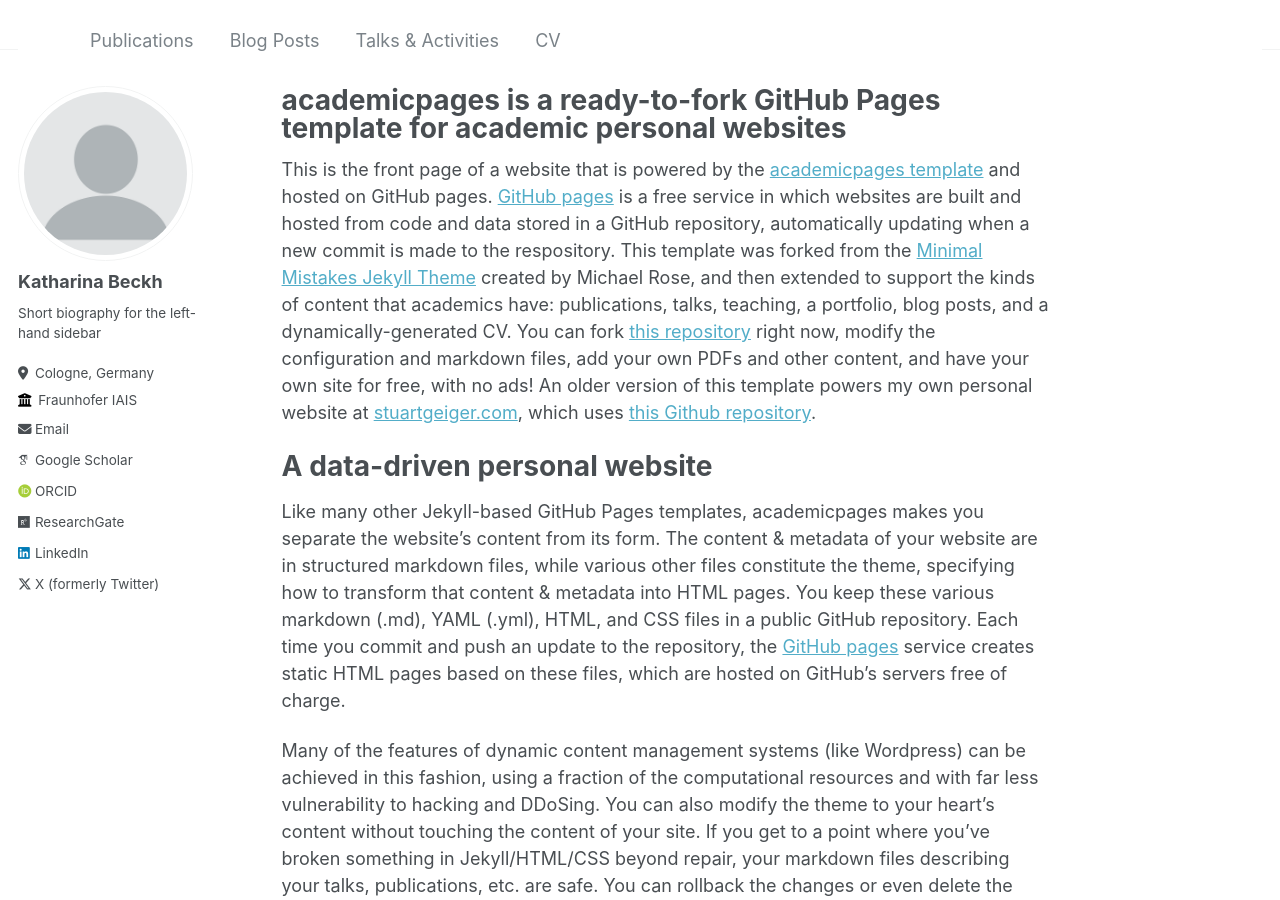
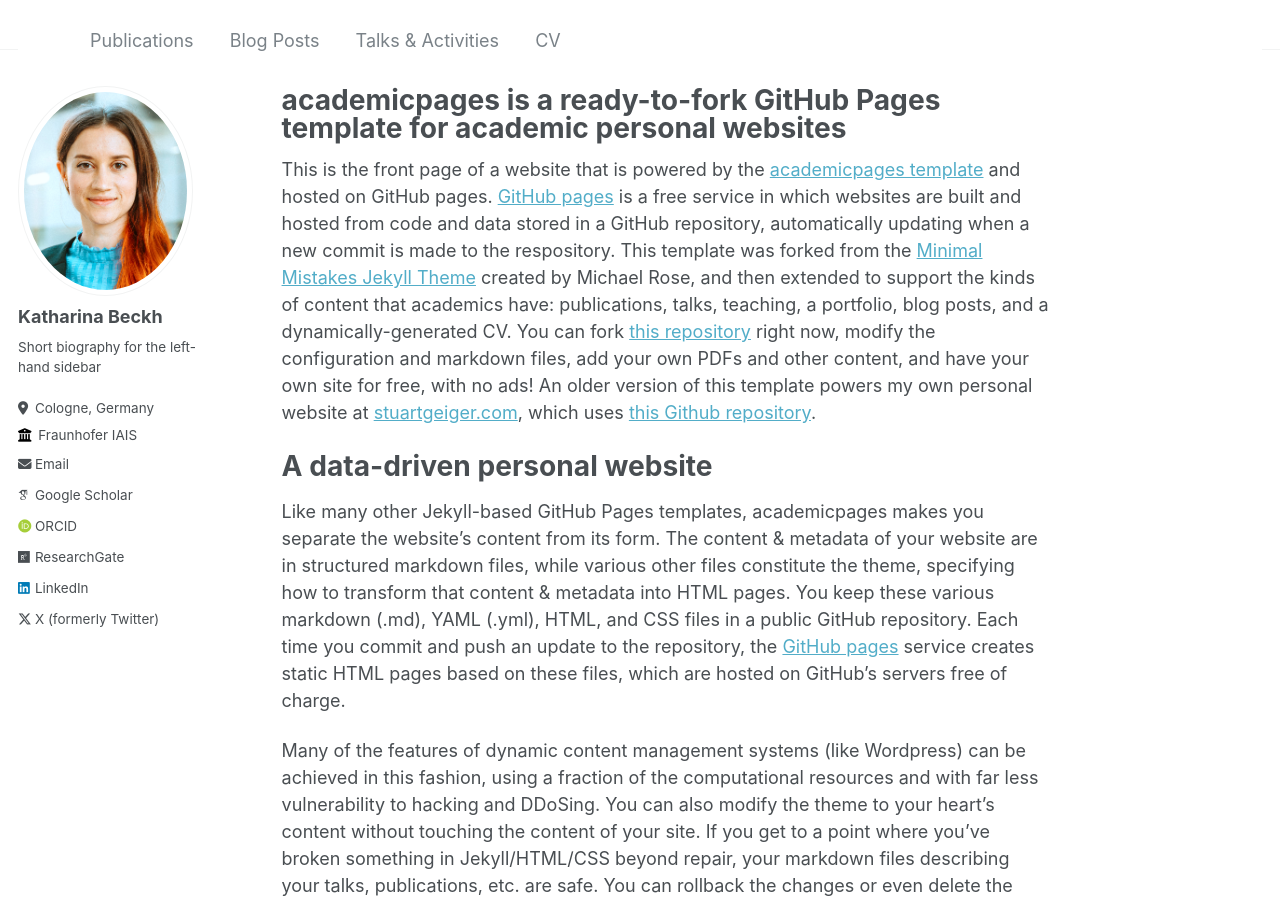
Before and after one commit to kbeckh/kbeckh.github.io, a Jekyll site: the page built from _pages/about.md, in a window 1280 px wide and 900 px high. Built offline with Jekyll 4.4.1, drawn with Linux system fonts in a browser that asks for light colours; some web fonts are replaced.

Commit message:
Update _config.yml

```diff
--- a/_config.yml
+++ b/_config.yml
@@ -21,7 +21,7 @@ repository               : "kbeckh/kbeckh.github.io"
 #               Additional customization can be done by editing /_includes/author-profile.html
 author:
   # Biographic information
-  avatar           : "profile.png"
+  avatar           : "photo.png"
   name             : "Katharina Beckh"
   pronouns         : # example: "she/her"
   bio              : "Short biography for the left-hand sidebar"
@@ -56,7 +56,7 @@ author:
   keybase          : # Username
   instagram        : # Username
   lastfm           : # Username
-  linkedin         : "www.linkedin.com/in/katharinabeckh"
+  linkedin         : "katharinabeckh"
   mastodon         : # URL
   medium           : # URL
   pinterest        : # Username
```
